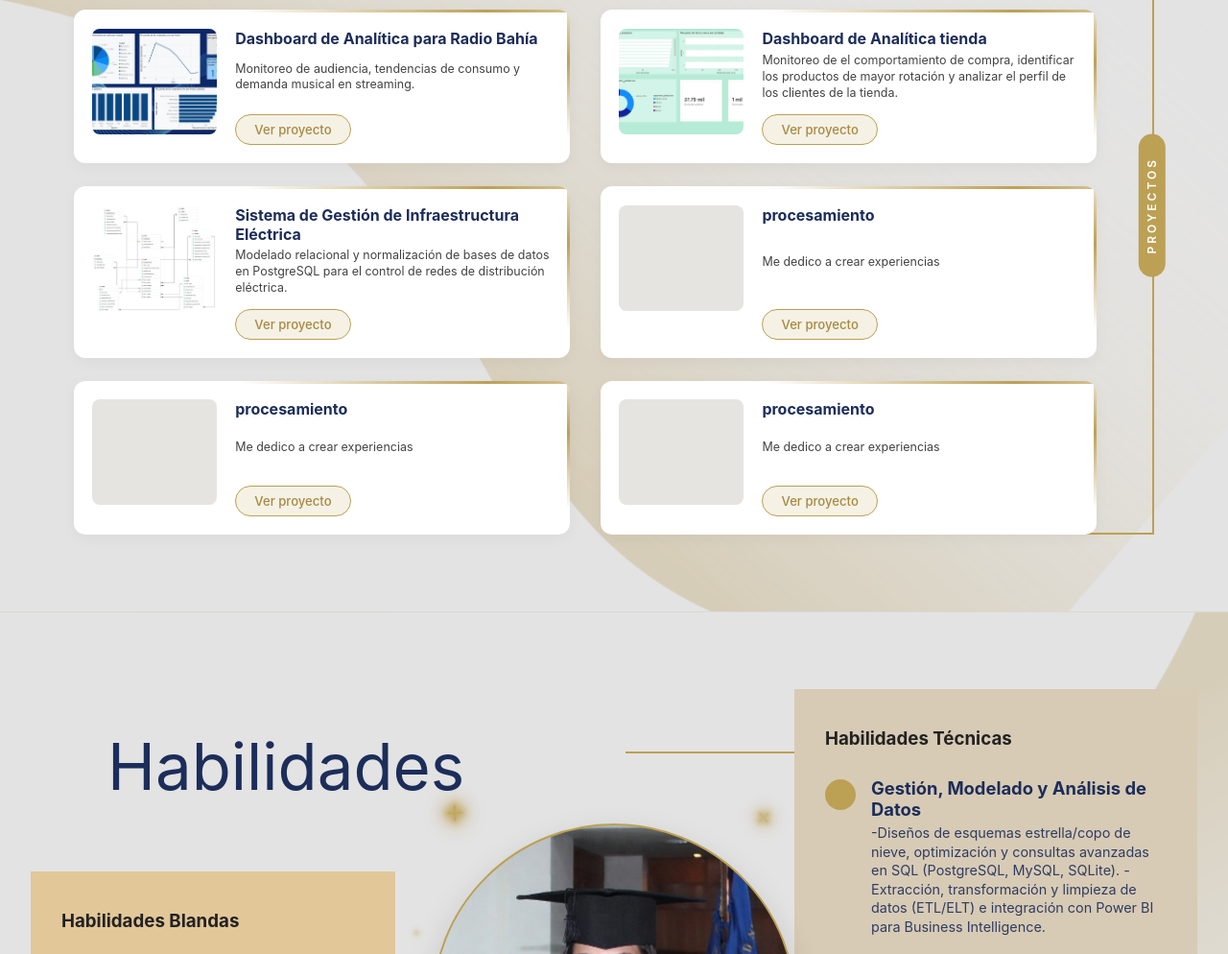
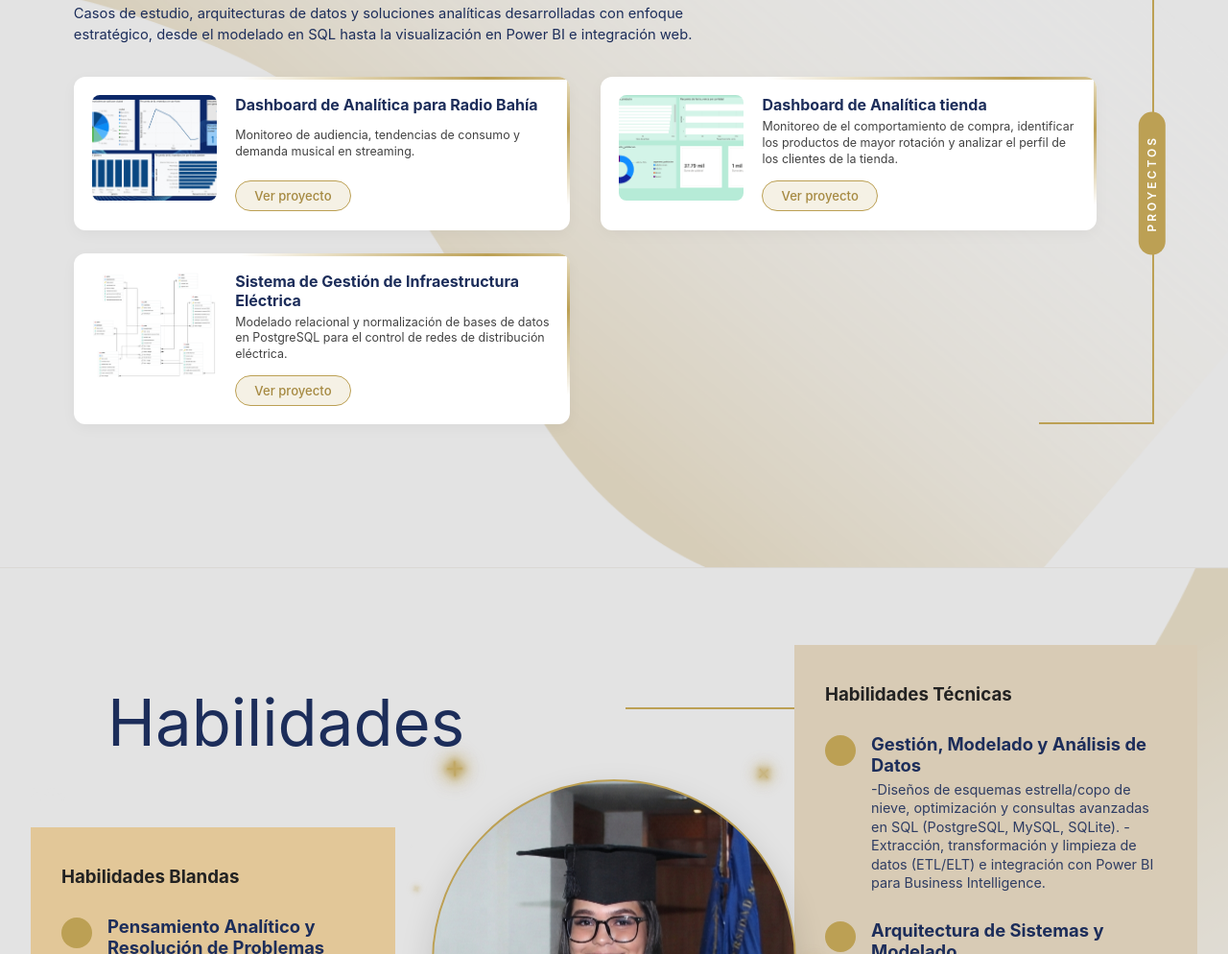
Before and after one commit to IngSabrinaRojas/Portafolio, a plain HTML site: page index.html in a window 1280 px wide. Shown: the part 1876-2870 px from the top of the page at 96% size. Drawn offline with Linux system fonts and the light colour scheme.

Commit message:
Add files via upload

```diff
--- a/index.html
+++ b/index.html
@@ -164,37 +164,6 @@
               </div>
             </div>
 
-            <!-- Tarjeta 4 -->
-            <div class="experience-card">
-              <div class="card-left-box"></div>
-              <div class="card-right-content">
-                <h4>procesamiento</h4>
-                <p>Me dedico a crear experiencias</p>
-                <div class="card-pill" data-modal="modal-proyecto-4">Ver proyecto</div>
-              </div>
-            </div>
-
-            <!-- Tarjeta 5 -->
-            <div class="experience-card">
-              <div class="card-left-box"></div>
-              <div class="card-right-content">
-                <h4>procesamiento</h4>
-                <p>Me dedico a crear experiencias</p>
-                <div class="card-pill" data-modal="modal-proyecto-5">Ver proyecto</div>
-              </div>
-            </div>
-
-            <!-- Tarjeta 6 -->
-            <div class="experience-card">
-              <div class="card-left-box"></div>
-              <div class="card-right-content">
-                <h4>procesamiento</h4>
-                <p>Me dedico a crear experiencias</p>
-                <div class="card-pill" data-modal="modal-proyecto-6">Ver proyecto</div>
-              </div>
-            </div>
-          </div>
-        </div>
 
         <!-- Marco decorativo exterior con borde e indicador lateral vertical -->
         <div class="experience-decorative-frame">
```
